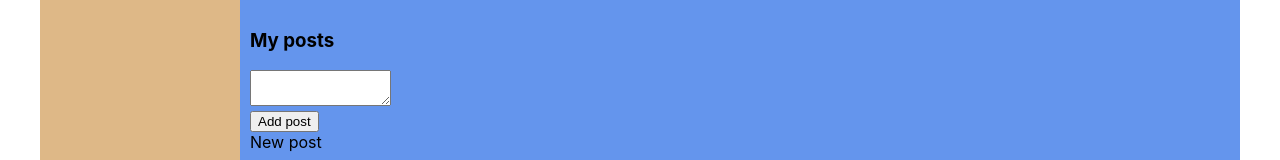
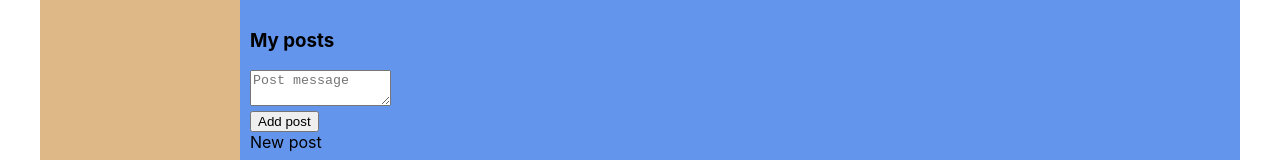
Before and after one commit to mari21-dev/React_app, a React (Create React App) app: page /profile/1 in a window 1280 px wide. Shown: the part 264-424 px from the top of the page. Built offline with nearby package versions, Linux system fonts and the light colour scheme; no server answers; grey boxes are pictures that could not be loaded.

Commit message:
Added redux-form field and validation

```diff
--- a/src/components/Dialogs/Dialogs.jsx
+++ b/src/components/Dialogs/Dialogs.jsx
@@ -3,6 +3,11 @@ import s from './Dialogs.module.css';
 import DialogItem from "./DialogItem/DialogItem";
 import Message from "./Message/Message";
 import {Field, reduxForm} from "redux-form";
+import {Textarea} from "../common/FormsControls/FormsControls";
+import {maxLengthCreator, requiredField} from "../../utils/validators/validators";
+
+const maxLength50 = maxLengthCreator(50);
+
 
 const Dialogs = (props) => {
 
@@ -32,7 +37,7 @@ const AddMessageForm = (props) => {
     return (
         <form onSubmit={props.handleSubmit}>
             <div>
-                <Field component="textarea" name="newMessageBody" placeholder="Enter your message"/>
+                <Field component={Textarea} validate={[requiredField, maxLength50]} name="newMessageBody" placeholder="Enter your message"/>
             </div>
             <div>
                 <button>Send</button>
--- a/src/components/Login/Login.jsx
+++ b/src/components/Login/Login.jsx
@@ -1,12 +1,20 @@
 import React from "react";
 import {Field, reduxForm} from "redux-form";
+import {Input} from "../common/FormsControls/FormsControls";
+import {requiredField} from "../../utils/validators/validators";
+
+// const FormControl = (props)=>{
+//
+// }
 
 export const LoginForm = (props) => {
     return (
         <form onSubmit={props.handleSubmit}>
-            <div><Field type="text" placeholder="Login" name="login" component="input"/></div>
-            <div><Field type="text" placeholder="Password" name="password" component="input"/></div>
-            <div><Field type="checkbox" name="rememberMe" component="input"/>Remember me</div>
+            <div><Field type="text" placeholder="Login" name="login" component={Input} validate={[requiredField]}/>
+            </div>
+            <div><Field type="text" placeholder="Password" name="password" component={Input}
+                        validate={[requiredField]}/></div>
+            <div><Field type="checkbox" name="rememberMe" component={Input}/>Remember me</div>
             <div>
                 <button>Login</button>
             </div>
--- a/src/components/Profile/MyPosts/MyPosts.jsx
+++ b/src/components/Profile/MyPosts/MyPosts.jsx
@@ -2,6 +2,10 @@ import React from "react";
 import s from './MyPosts.module.css'
 import Post from "./Post/Post";
 import {Field, reduxForm} from "redux-form";
+import {maxLengthCreator, requiredField} from "../../../utils/validators/validators";
+import {Textarea} from "../../common/FormsControls/FormsControls";
+
+const maxLength20 = maxLengthCreator(20);
 
 const MyPosts = (props) => {
 
@@ -27,7 +31,8 @@ const AddNewPostForm = (props) => {
     return (
         <form onSubmit={props.handleSubmit}>
             <div>
-                <Field component="textarea" cols="15" rows="2" name="newPostText"/>
+                <Field placeholder='Post message' component={Textarea} cols="15" rows="2" name="newPostText"
+                       validate={[requiredField, maxLength20]}/>
             </div>
             <div>
                 <button>Add post</button>
--- /dev/null
+++ b/src/components/common/FormsControls/FormsControls.jsx
@@ -0,0 +1,30 @@
+import React from "react";
+import styles from "./FormsControls.module.css"
+
+export const Textarea = ({input, meta, ...props}) => {
+
+    const hasError = meta.touched && meta.error;
+
+    return (
+        <div className={styles.formControl + " " + (hasError ? styles.error : "")}>
+            <div>
+                <textarea {...input} {...props}/>
+            </div>
+            { hasError && <span>{meta.error}</span>}
+        </div>
+    )
+}
+
+export const Input = ({input, meta, ...props}) => {
+
+    const hasError = meta.touched && meta.error;
+
+    return (
+        <div className={styles.formControl + " " + (hasError ? styles.error : "")}>
+            <div>
+                <input {...input} {...props}/>
+            </div>
+            { hasError && <span>{meta.error}</span>}
+        </div>
+    )
+}
--- /dev/null
+++ b/src/components/common/FormsControls/FormsControls.module.css
@@ -0,0 +1,8 @@
+.formControl.error input,
+.formControl.error textarea {
+    border: red solid 2px;
+}
+
+.formControl.error span {
+    color: red;
+}
--- /dev/null
+++ b/src/utils/validators/validators.js
@@ -0,0 +1,13 @@
+export const requiredField = (value) => {
+    if (value) {
+        return undefined
+    } else {
+        return "Field is required";
+    }
+}
+
+export const maxLengthCreator = (maxLength) => (value) => {
+    if (value.length > maxLength) return `Max length is ${maxLength} symbols`;
+
+    return undefined;
+}
```
